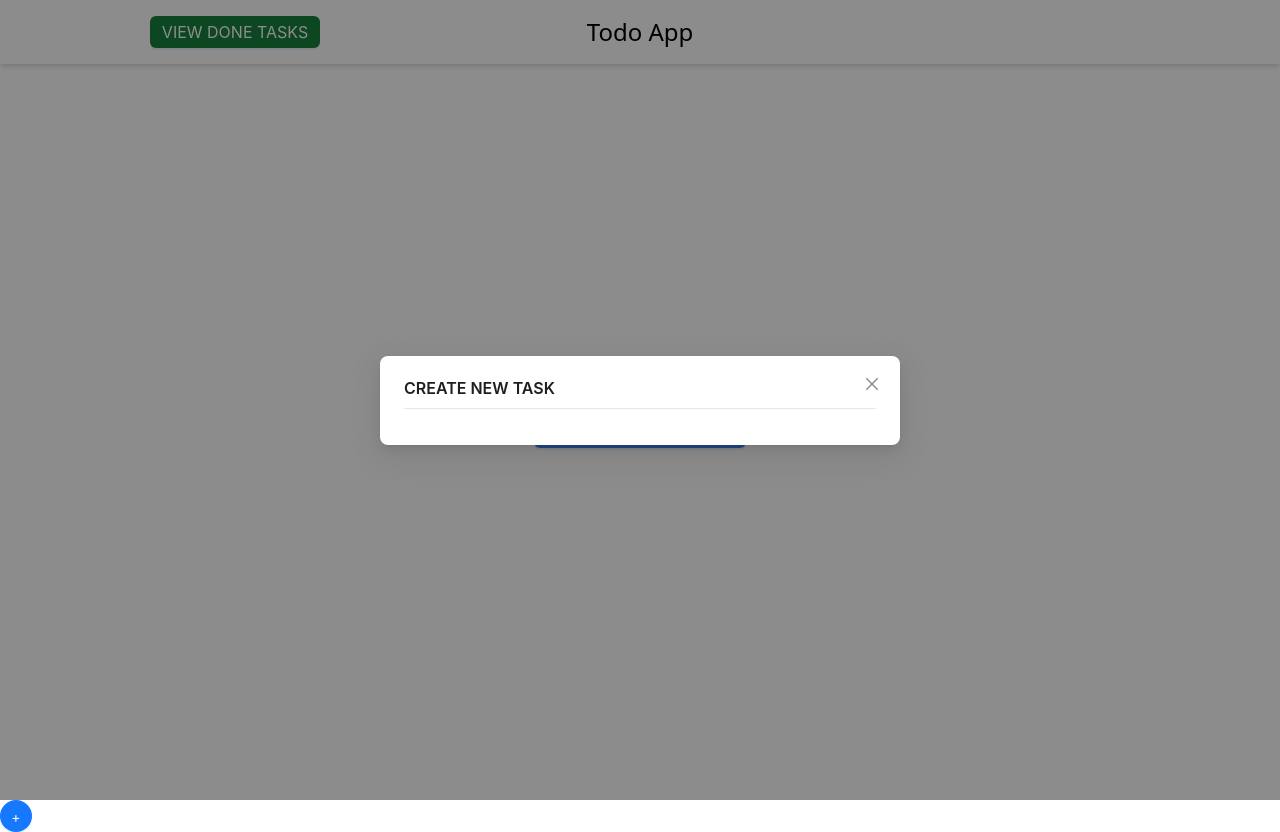
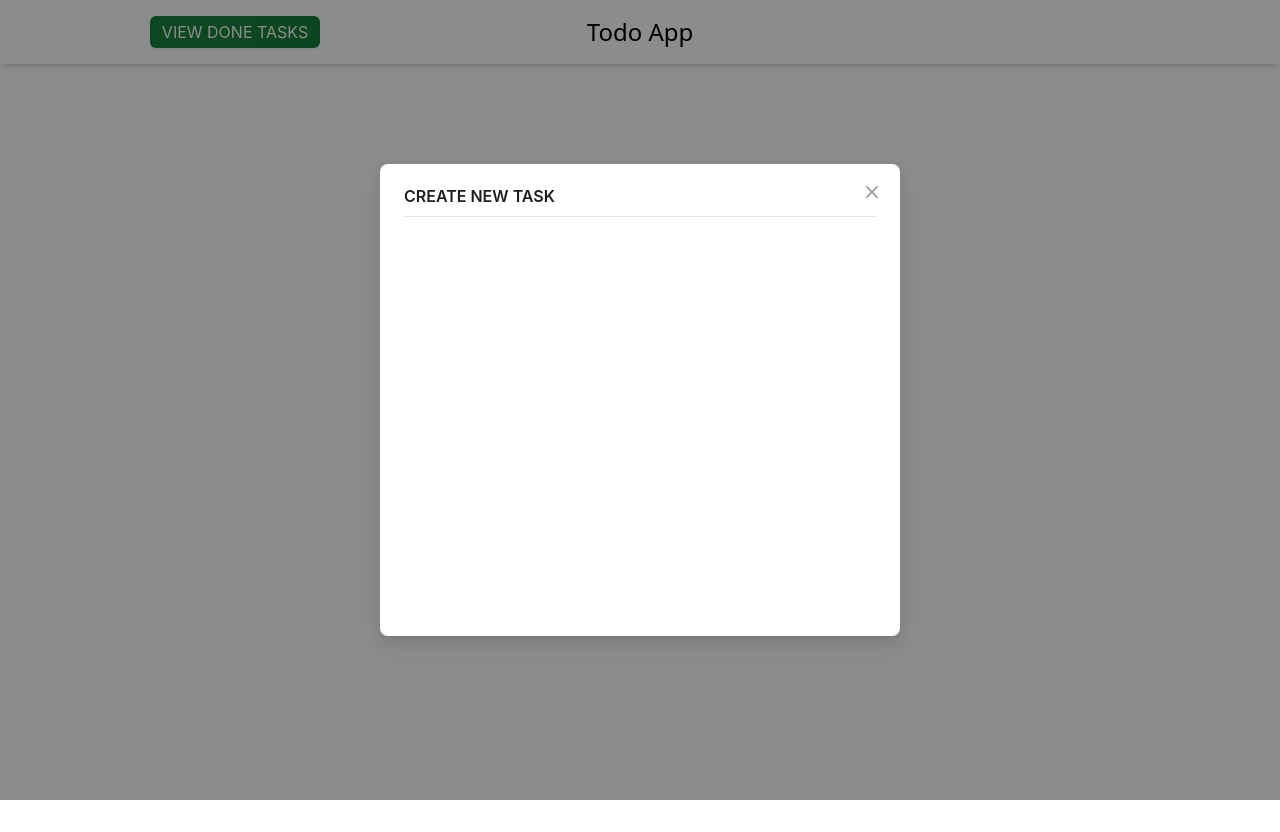
Before and after one commit to shirinapr/Todo, a React (Create React App) app: page / in a window 1280 px wide. Both pictures are taken after a click on the button "VIEW DONE TASKS". After the commit the page ends 800 px from the top, so only its background shows below. Built offline with nearby package versions, Linux system fonts and the light colour scheme.

Commit message:
add: router and fixed main page.

```diff
--- a/package.json
+++ b/package.json
@@ -17,6 +17,7 @@
     "prettier": "^2.8.1",
     "react": "^18.2.0",
     "react-dom": "^18.2.0",
+    "react-router-dom": "^6.6.1",
     "react-scripts": "5.0.1",
     "sass": "^1.57.1",
     "web-vitals": "^2.1.4"
--- a/src/App.tsx
+++ b/src/App.tsx
@@ -1,16 +1,22 @@
 import React from 'react';
-import Header from './components/Header';
-import CreateTaks from './blocks/CreateTask';
-import Item from './components/Item';
+
 import TodoProvider from './Context/TodoProvider';
-import Tasks from './blocks/Tasks';
+import {
+  RouterProvider,
+  createBrowserRouter,
+} from 'react-router-dom';
+import Main from './Pages/main';
 
 const App = () => {
+  const router = createBrowserRouter([
+    {
+      path: '/',
+      element: <Main />,
+    },
+  ]);
   return (
     <TodoProvider>
-      <Header />
-      <CreateTaks />
-      <Tasks />
+      <RouterProvider router={router} />
     </TodoProvider>
   );
 };
--- /dev/null
+++ b/src/Pages/main.tsx
@@ -0,0 +1,65 @@
+import React, { useState } from 'react';
+
+import { nanoid } from 'nanoid';
+import { Button, Modal } from 'antd';
+import Item from '../components/Item';
+import { useTodoContext } from '../Context/TodoProvider';
+import ModalContent from '../components/ModalContent/Form';
+import CreateTask from '../blocks/CreateTask';
+import Header from '../components/Header';
+
+const Main = () => {
+  const { todoList, setDone } = useTodoContext();
+  const [modalopen, setModalopen] = useState(false);
+
+  const ClsoeModal = () => {
+    setModalopen(false);
+  };
+
+  const onGoingTodos = todoList.filter(
+    (todo) => todo.status === 'ongoing',
+  );
+
+  return (
+    <>
+      <Header />
+      {onGoingTodos.length ? (
+        <>
+          {onGoingTodos.map((todo, i) => (
+            <div key={i}>
+              <Item
+                id={nanoid()}
+                title={todo.title}
+                priority={todo.priority}
+                description={todo.description}
+                handleIsDone={() => setDone(todo.id)}
+              />
+              <Button
+                type="primary"
+                className="bg-blue-600 absolute bottom-4 right-4"
+                shape="circle"
+                onClick={() => setModalopen(true)}
+              >
+                +
+              </Button>
+              <Modal
+                title="CREATE NEW TASK"
+                centered
+                footer={null}
+                open={modalopen}
+                onCancel={ClsoeModal}
+              >
+                <hr className="mb-4" />
+                <ModalContent closeModal={ClsoeModal} />
+              </Modal>
+            </div>
+          ))}
+        </>
+      ) : (
+        <CreateTask />
+      )}
+    </>
+  );
+};
+
+export default Main;
--- a/src/blocks/CreateTask/index.tsx
+++ b/src/blocks/CreateTask/index.tsx
@@ -10,7 +10,7 @@ const CreateTaks = () => {
   };
 
   return (
-    <div className="center h-[92vh]">
+    <div className="center h-[90vh]">
       <Button
         type="primary"
         className="bg-blue-500"
--- a/src/blocks/Tasks/index.tsx
+++ /dev/null
@@ -1,53 +0,0 @@
-import React, { useState } from 'react';
-
-import { nanoid } from 'nanoid';
-import { Button, Modal } from 'antd';
-import Item from '../../components/Item';
-import { useTodoContext } from '../../Context/TodoProvider';
-import ModalContent from '../../components/ModalContent/Form';
-
-const Tasks = () => {
-  const { todoList, setDone } = useTodoContext();
-  const [modalopen, setModalopen] = useState(false);
-
-  const ClsoeModal = () => {
-    setModalopen(false);
-  };
-
-  return (
-    <div>
-      {todoList
-        .filter((todo) => todo.status === 'ongoing')
-        .map((todo, i) => (
-          <div key={i}>
-            <Item
-              id={nanoid()}
-              title={todo.title}
-              priority={todo.priority}
-              description={todo.description}
-              handleIsDone={() => setDone(todo.id)}
-            />
-          </div>
-        ))}
-      <Button
-        type="primary"
-        shape="circle"
-        onClick={() => setModalopen(true)}
-      >
-        +
-      </Button>
-      <Modal
-        title="CREATE NEW TASK"
-        centered
-        open={modalopen}
-        onCancel={ClsoeModal}
-        footer={null}
-      >
-        <hr className="mb-4" />
-        <ModalContent closeModal={ClsoeModal} />
-      </Modal>
-    </div>
-  );
-};
-
-export default Tasks;
--- a/src/components/Header/index.tsx
+++ b/src/components/Header/index.tsx
@@ -24,6 +24,10 @@ const Header = () => {
         open={modalopen}
         onCancel={ClsoeModal}
         footer={null}
+        bodyStyle={{
+          height: '400px',
+          overflow: 'auto',
+        }}
       >
         <hr className="mb-4" />
         <DoneTasks />
```
Also changed, not shown: public/index.html (+1 -22 lines), 1 other file (tests, documents, lock files or other folders).
